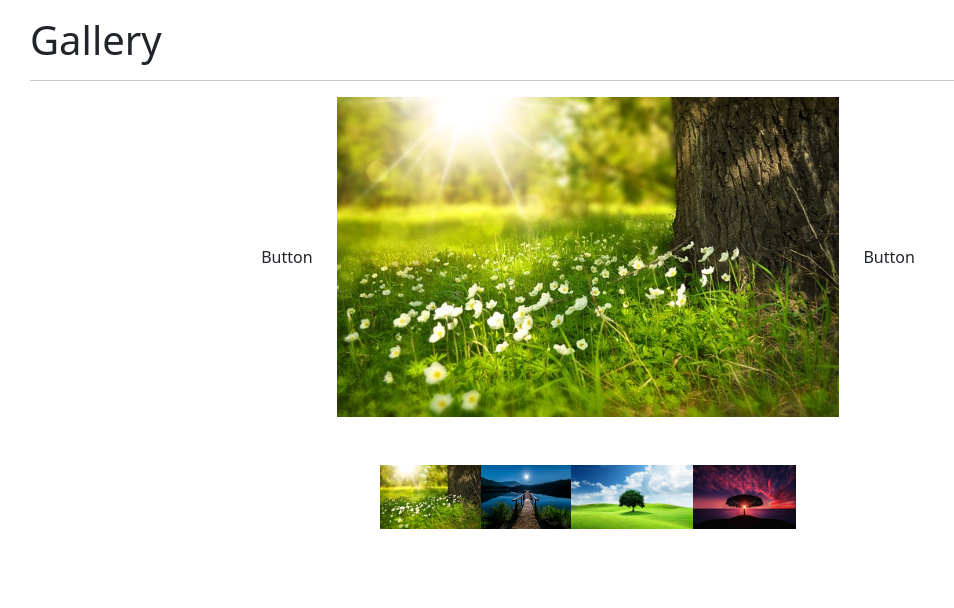
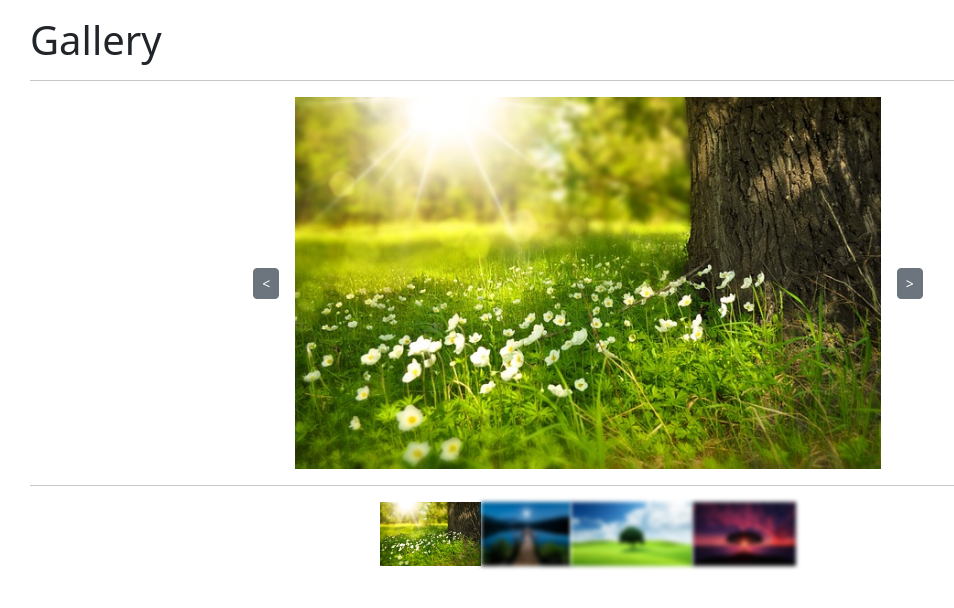
Before and after one commit to fernandoG494/Gallery-with-time, a React (Vite) app: page / in a window 1280 px wide. Shown: the top 608 px of the page, without its empty margins (52-1006 px from the left). Built offline with nearby package versions, Linux system fonts and the light colour scheme.

Commit message:
basic implementation

```diff
--- a/src/components/Slider.jsx
+++ b/src/components/Slider.jsx
@@ -1,15 +1,21 @@
 import React from "react";
 
-export const Slider = ({ slides }) => {
+export const Slider = ({ slides, selected }) => {
   console.log(slides);
 
   return (
     <>
-      <div className="mt-5 text-center">
+      <div className="mt-2 text-center">
         {slides.map((slide) => {
           return (
             <span>
-              <img src={slide} className="img-sizer tmb-container" />
+              <img
+                src={slide}
+                className="img-sizer tmb-container"
+                style={{
+                  filter: selected === slide ? "blur(0)" : "blur(2px)",
+                }}
+              />
             </span>
           );
         })}
--- a/src/components/Viewer.jsx
+++ b/src/components/Viewer.jsx
@@ -1,15 +1,37 @@
 import React from "react";
 
-export const Viewer = ({ src }) => {
+export const Viewer = ({ src, setImage, slides }) => {
+  const nextImage = () => {
+    const currentIndex = slides.indexOf(src);
+    const nextIndex = (currentIndex + 1) % slides.length;
+    setImage(slides[nextIndex]);
+  };
+
+  const prevImage = () => {
+    const currentIndex = slides.indexOf(src);
+    const prevIndex = (currentIndex - 1 + slides.length) % slides.length;
+    setImage(slides[prevIndex]);
+  };
+
   return (
     <>
       <div className="center">
         <div className="hstack gap-3 text-center">
-          <div class="p-2">Button</div>
+          <button
+            type="button"
+            className="btn btn-secondary btn-sm"
+            onClick={prevImage}>
+            {"<"}
+          </button>
           <div>
             <img src={src} className="img-fluid img-container" />
           </div>
-          <div class="p-2">Button</div>
+          <button
+            type="button"
+            className="btn btn-secondary btn-sm"
+            onClick={nextImage}>
+            {">"}
+          </button>
         </div>
       </div>
     </>
--- a/src/pages/HomePage.jsx
+++ b/src/pages/HomePage.jsx
@@ -1,4 +1,4 @@
-import React from "react";
+import React, { useState } from "react";
 import { Viewer } from "../components/Viewer";
 import { Slider } from "../components/Slider";
 
@@ -10,10 +10,14 @@ import tree from "../assets/3.jpg";
 const slides = [flowers, james, nature, tree];
 
 export const HomePage = () => {
+  const [image, setImage] = useState(slides.at(0));
+
   return (
     <>
-      <Viewer src={flowers} />
-      <Slider slides={slides} />
+      <Viewer src={image} setImage={setImage} slides={slides} />
+      <hr />
+
+      <Slider selected={image} slides={slides} />
     </>
   );
 };
```
